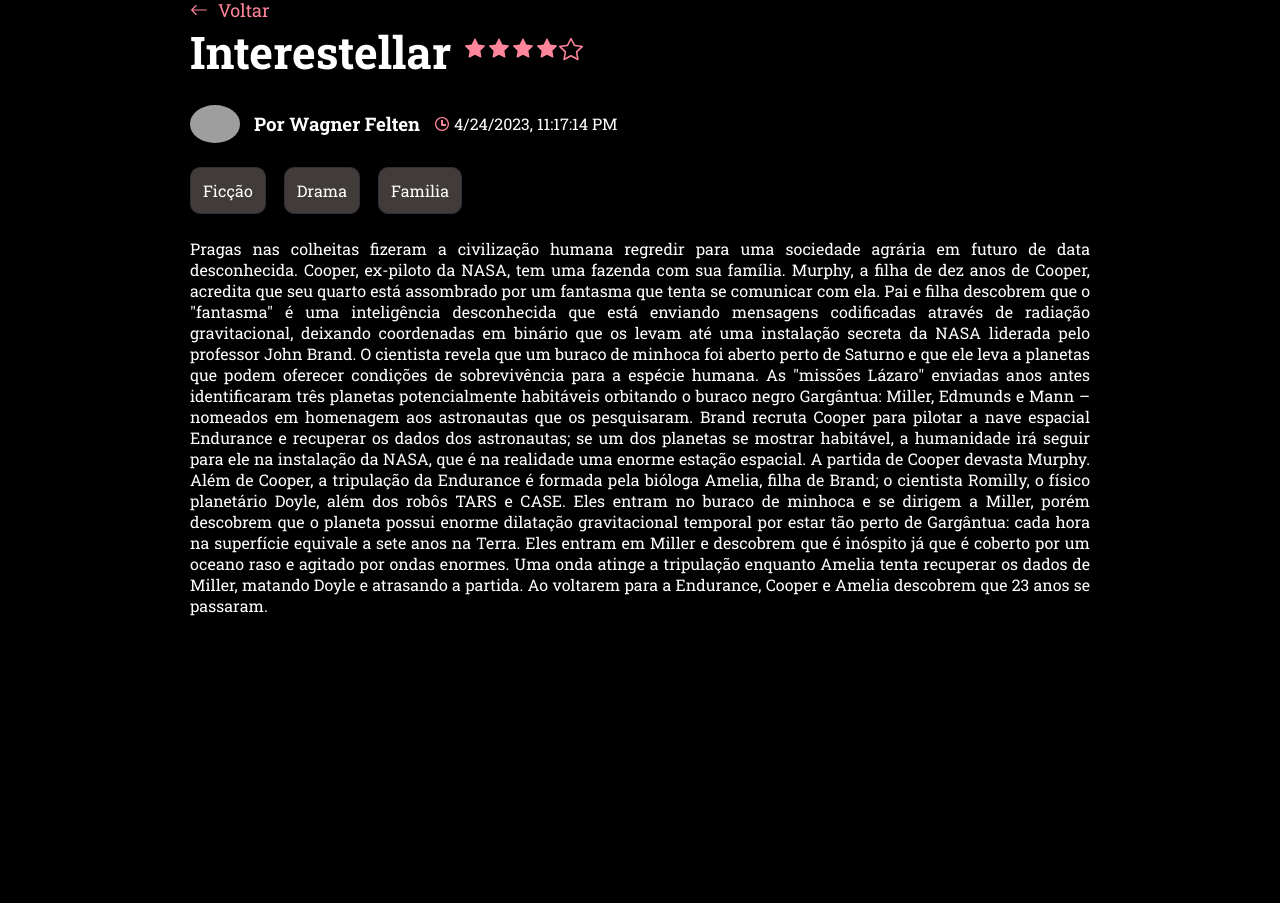
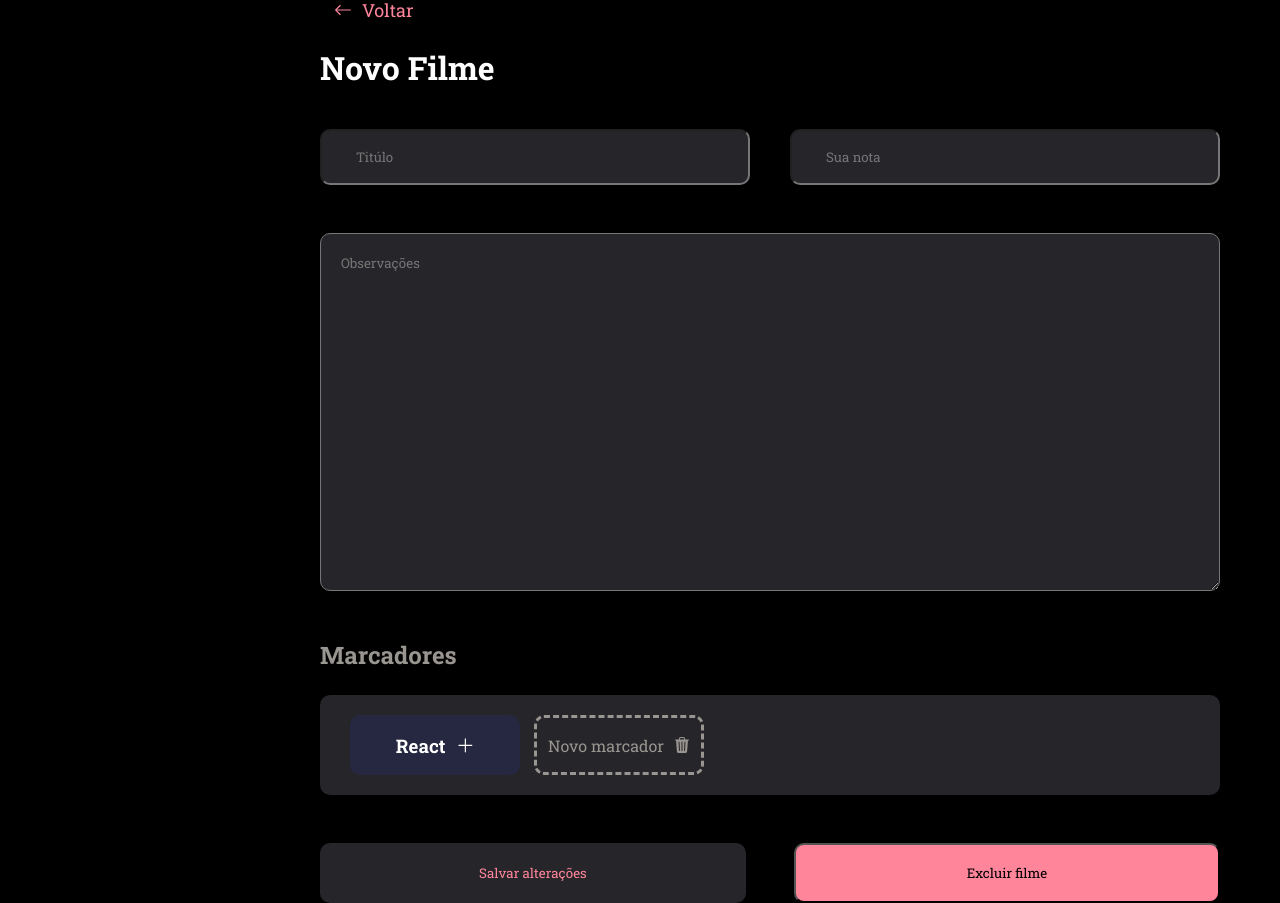
Before and after one commit to wagnerfelten/RocketMovies, a React (Vite) app: page / in a window 1280 px wide. Shown: the part 220-1123 px from the top of the page. Before the commit the page ends 836 px from the top, so only its background shows below. Built offline with nearby package versions, Linux system fonts and the light colour scheme; grey boxes are pictures that could not be loaded.

Commit message:
Finalizado o createMoveis

```diff
--- a/package.json
+++ b/package.json
@@ -12,6 +12,7 @@
     "react": "^18.2.0",
     "react-dom": "^18.2.0",
     "react-icons": "^4.8.0",
+    "react-router-dom": "^6.11.0",
     "styled-components": "^5.3.9"
   },
   "devDependencies": {
--- a/src/components/Input/style.js
+++ b/src/components/Input/style.js
@@ -5,7 +5,7 @@
   color: #948f99;
 
   > input {
-    width: 630px;
+    width: 430px;
     height: 56px;
     border-radius: 10px;
     background-color: #262529;
--- a/src/components/LinkText/index.jsx
+++ b/src/components/LinkText/index.jsx
@@ -1,15 +1,16 @@
 import { Container } from "./style.js";
 import { BsArrowLeft } from "react-icons/bs";
+import { Link } from "react-router-dom"
 
 
 
 export default function LinkText(){
   return (
     <Container>
-      <Link to="/">
+      <a src="/">
         <BsArrowLeft />
         Voltar
-      </Link>
+      </a>
     </Container>
   );
 };
--- a/src/components/LinkText/style.js
+++ b/src/components/LinkText/style.js
@@ -2,4 +2,18 @@
 
 export const Container = styled.a `
 
+    > a{
+        color: #FF859B;
+
+        display: flex;
+        align-items: center;
+        gap: 10px;
+
+        font-size: 18px;
+
+        margin-left: 14px;
+
+        cursor: pointer;
+    }
+
 `;
--- a/src/main.jsx
+++ b/src/main.jsx
@@ -1,6 +1,6 @@
 import React from 'react';
 import ReactDOM from 'react-dom/client';
-import Home from './pages/MoviePreview';
+import Home from './pages/CreateMovie';
 import './index.css';
 
 ReactDOM.createRoot(document.getElementById('root')).render(
--- a/src/pages/CreateMovie/index.jsx
+++ b/src/pages/CreateMovie/index.jsx
@@ -1,7 +1,10 @@
-import { Container, Main, Content } from "./style.js";
+import { Container, Main, Content, Tags } from "./style.js";
+import { BsTrash3Fill, BsPlusLg} from "react-icons/bs";
 
 import Header from "../../components/Header";
 import LinkText from "../../components/LinkText";
+import Input from "../../components/Input";
+import Button from "../../components/Button";
 
 export default function CreateMovie() {
   return (
@@ -10,8 +13,30 @@
 
       <Main>
         <Content>
-             <LinkText />
+          <LinkText />
+
+          <h1>Novo Filme</h1>
         </Content>
+
+        <div className="inputs">
+          <Input placeholder="Titúlo" />
+          <Input placeholder="Sua nota" />
+        </div>
+        <textarea placeholder="Observações" />
+
+        <Tags>
+          <h1>Marcadores</h1>
+
+          <div>
+            <h3>React  <BsPlusLg /></h3>
+            <a src="/"> Novo marcador <BsTrash3Fill /></a>
+          </div>
+        </Tags>
+
+        <div className="buttons">
+          <Button title="Salvar alterações" />
+          <Button title="Excluir filme" />
+        </div>
       </Main>
     </Container>
   );
--- a/src/pages/CreateMovie/style.js
+++ b/src/pages/CreateMovie/style.js
@@ -1,11 +1,118 @@
 import styled from "styled-components";
 
-export const Container = styled.div`
+export const Container = styled.div``;
 
+export const Main = styled.main`
+  width: 900px;
+  margin: 0 25%;
+  margin-top: 48px;
+  position: relative;
+  display: flex;
+  flex-direction: column;
+  position: absolute;
+  overflow-x: hidden;
+
+  > .inputs {
+    display: flex;
+    gap: 40px;
+    margin-top: 40px;
+  }
+
+  > textarea {
+    background-color: #262529;
+    padding: 20px;
+    width: 900px;
+    height: 358px;
+
+    margin-top: 48px;
+    border-radius: 10px;
+
+    color: white;
+  }
+
+  > .buttons{
+    display: flex;
+    margin-top: 48px;
+    gap: 48px;
+
+    > button{
+        width: 450px;
+        height: 60px;
+        >svg{
+            display: none;
+        }
+    }
+
+    > button:first-child {
+        background-color: #262529;
+        border: none;
+
+        color: #ff859b;
+
+
+    }
+  }
 `;
 
-export const Main = styled.main`
-
+export const Content = styled.div`
+  > h1 {
+    color: white;
+    margin-top: 24px;
+  }
 `;
 
-export const Content = styled.div``;
+export const Tags = styled.div`
+  margin-top: 48px;
+
+  > h1 {
+    color: #999591;
+    font-size: 24px;
+    margin-bottom: 24px;
+  }
+
+  > div {
+    height: 100px;
+
+    background-color: #262529;
+    border-radius: 10px;
+
+    display: flex;
+    gap: 14px;
+    align-items: center;
+    padding-left: 30px;
+
+    color: white;
+
+    > h3 {
+      background-color: #262741;
+      width: 170px;
+      height: 60px;
+
+      display: flex;
+      gap: 10px;
+      align-items: center;
+      justify-content: center;
+
+      border-radius: 10px;
+    }
+
+    > a {
+      border: dashed #999591;
+      color: #999591;
+
+      width: 170px;
+      height: 60px;
+
+      display: flex;
+      gap: 10px;
+      align-items: center;
+      justify-content: center;
+
+      border-radius: 10px;
+    }
+
+    > svg {
+      color: #ff859b;
+    }
+  }
+`;
```
Also changed, not shown: 2 other files (tests, documents, lock files or other folders).
